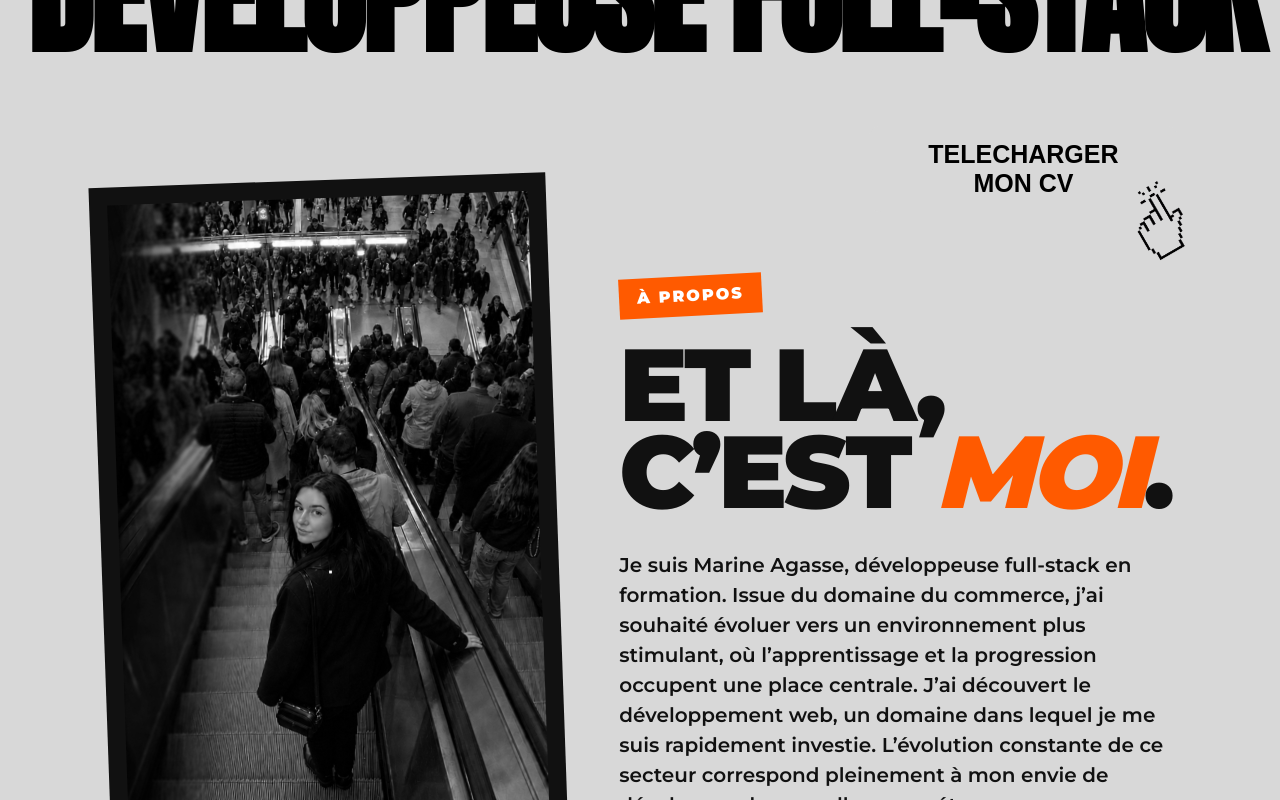
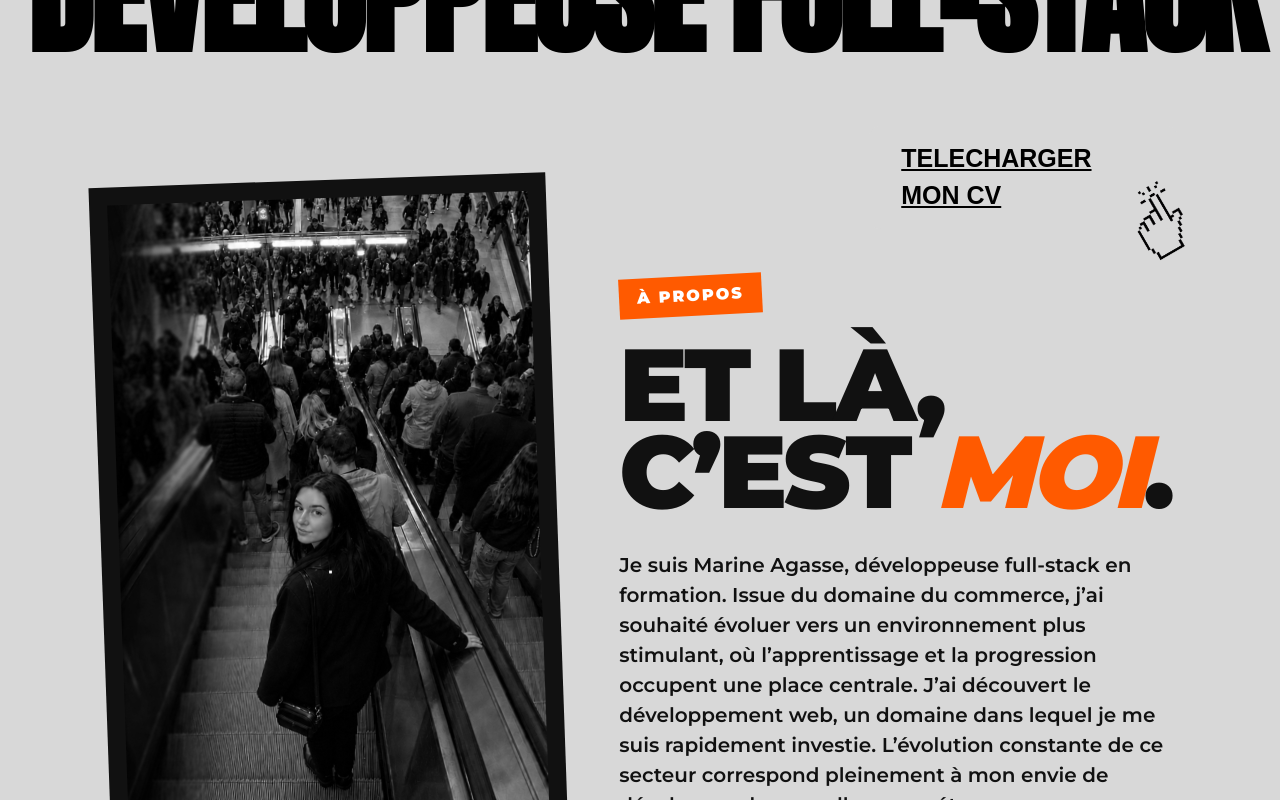
Before and after one commit to marineags/portfolio-v2, a React (Vite) app: page / in a window 1280 px wide. Shown: the part 740-1540 px from the top of the page. Built offline with nearby package versions, Linux system fonts and the light colour scheme; a web font is replaced by a local one.

Commit message:
update cv

```diff
--- a/src/component/DesktopVersion.tsx
+++ b/src/component/DesktopVersion.tsx
@@ -1,7 +1,7 @@
 import Navbar from "./Navbar";
 import Slider from "./Slider";
 import ContactSection from "./ContactSection";
-
+import cvPdf from "../assets/cv-marine.pdf";
 import portrait from "../images/IMG_0659.png";
 import img from "../images/8B153580-FED0-4269-9F06-CDBB6BD960EA-2.jpg";
 import flecheOrange from "../images/flech-orange.png";
@@ -77,9 +77,15 @@ function DesktopVersion() {
     <div className="about-content">
 
 
-<button className="cv-button">
+<a
+  href={cvPdf}
+  target="_blank"
+  rel="noopener noreferrer"
+  className="cv-button"
+>
+
   TELECHARGER MON CV
-</button>
+</a>
 
 
       <p className="about-label">À PROPOS</p>
@@ -256,9 +262,9 @@ Elle m’aide à apprendre plus vite, explorer de nouvelles idées <br/>et dépa
             <p>marineags</p>
           </a>
 
-          <a href="mailto:agsmarine23@gmail.com" className="contact-card">
+          <a href="mailto:marine.agse@gmail.com" className="contact-card">
             <img src="/icons/icons8-mail-48.png" alt="Email" />
-            <p>agsmarine23@gmail.com</p>
+            <p>marine.agse@gmail.com</p>
           </a>
 
           <a href="tel:+33638829826" className="contact-card">
```
Also changed, not shown: 1 other file (tests, documents, lock files or other folders).
